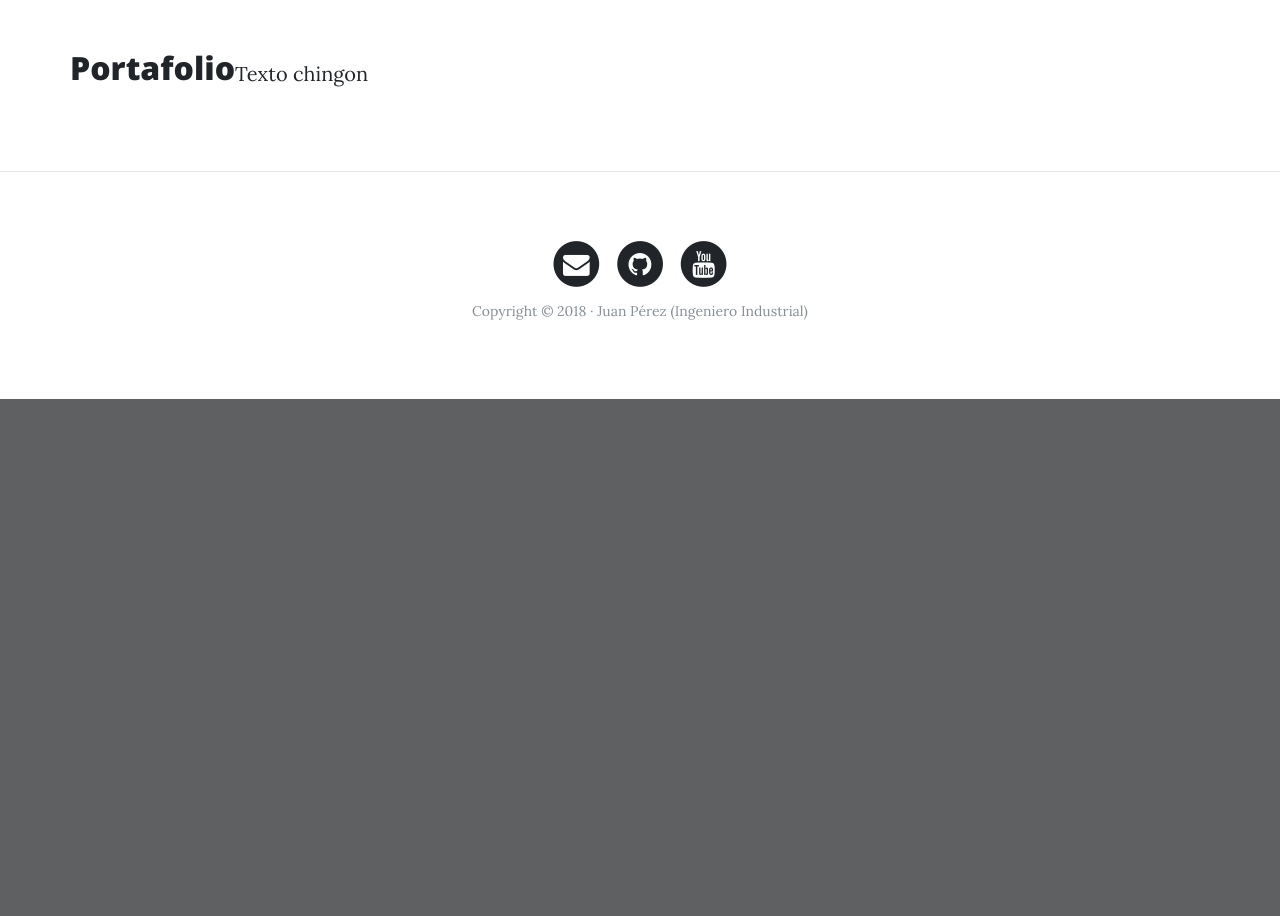
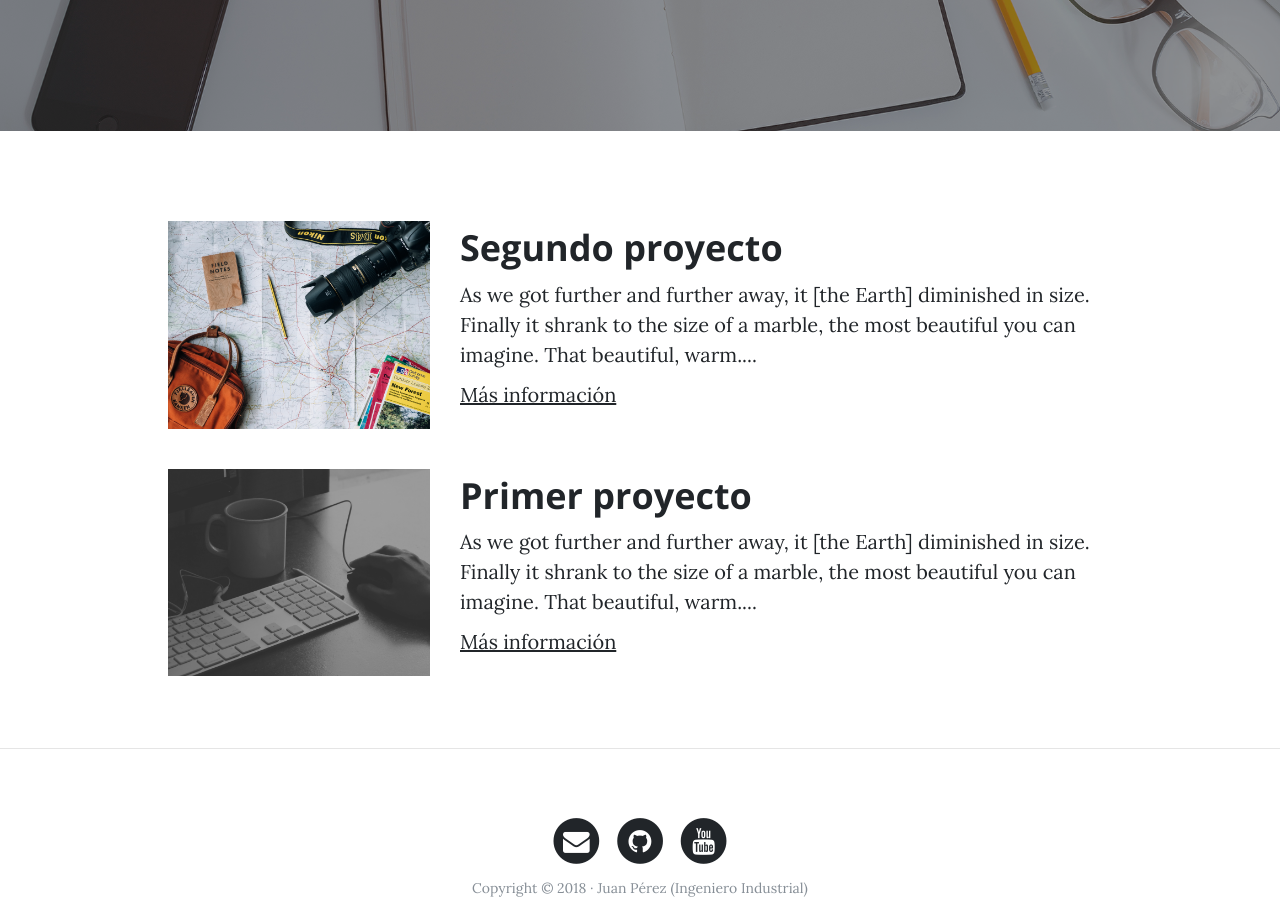
Before and after one commit to sr-vazkez/web-personal-django, a Django app: page /portafolio in a window 1280 px wide. Shown: the part 401-1317 px from the top of the page. Before the commit the page ends 800 px from the top, so only its background shows below. Run offline with Django 3.2, Linux system fonts and the light colour scheme; some libraries are stand-ins or nearby versions.

Commit message:
terminando vista portafolio

```diff
--- a/webpersonal/core/templates/core/portafolio.html
+++ b/webpersonal/core/templates/core/portafolio.html
@@ -1,6 +1,34 @@
 {% extends 'core/base.html' %}
 {% block title %}Portafolio{% endblock %}
+{% block background %}{% load static %}{% static 'core/img/portfolio-bg.jpg' %}{% endblock%}
+
+
+{% block headers %}
+<h1>Portafolio</h1>
+<span class="subheading">Currículo</span>
+{% endblock%}
+
 {% block content %}
-<h2>Portafolio</h2>
-<p>Texto chingon</p>
+<!-- Proyecto -->
+<div class="row project">
+     <div class="col-lg-3 col-md-4 offset-lg-1">
+          <img class="img-fluid" src="{% static 'core/img/about-bg.jpg' %}" alt="">
+     </div>
+  <div class="col-lg-7 col-md-8">
+          <h2 class="section-heading title">Segundo proyecto</h2>
+    <p>As we got further and further away, it [the Earth] diminished in size. Finally it shrank to the size of a marble, the most beautiful you can imagine. That beautiful, warm....</p>
+    <p><a href="http://google.com">Más información</a></p>
+     </div>
+</div>
+<!-- Proyecto -->
+<div class="row project">
+     <div class="col-lg-3 col-md-4 offset-lg-1">
+          <img class="img-fluid" src="{% static 'core/img/home-bg.jpg' %}" alt="">
+     </div>
+  <div class="col-lg-7 col-md-8">
+          <h2 class="section-heading title">Primer proyecto</h2>
+    <p>As we got further and further away, it [the Earth] diminished in size. Finally it shrank to the size of a marble, the most beautiful you can imagine. That beautiful, warm....</p>
+    <p><a href="http://google.com">Más información</a></p>
+     </div>
+</div>
 {% endblock %}
```
